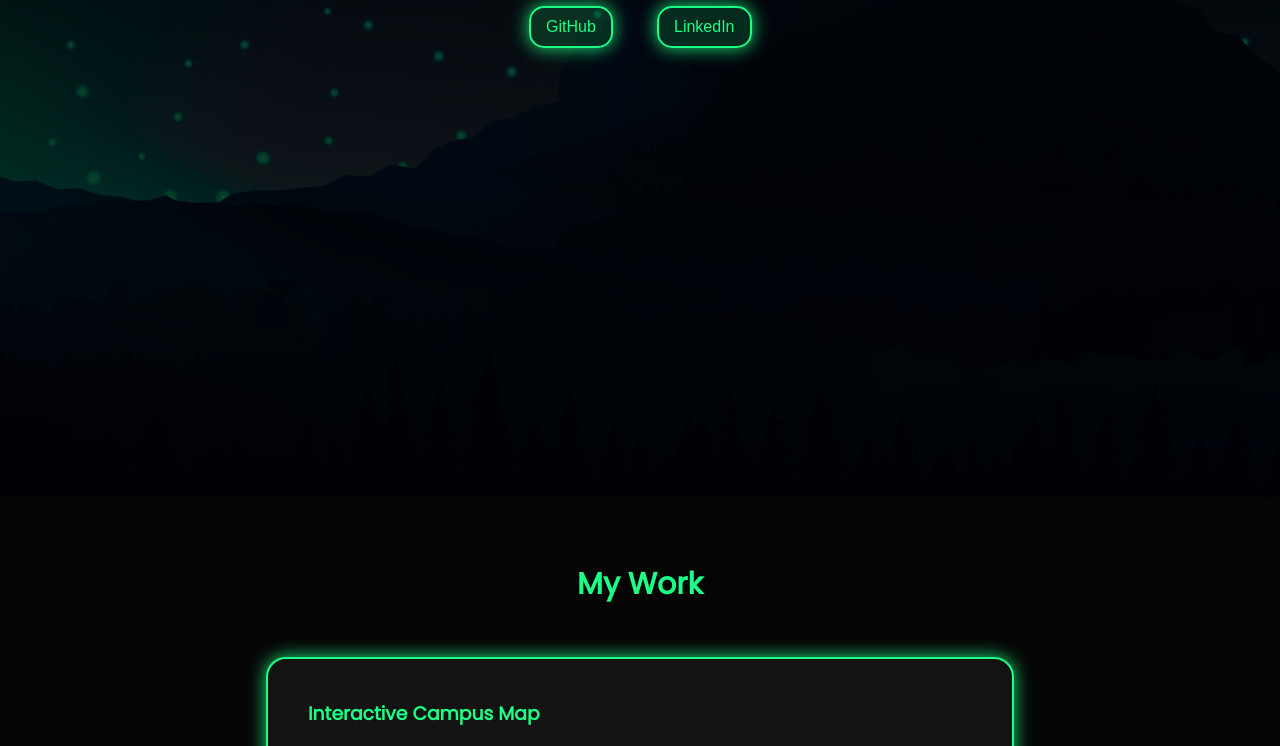
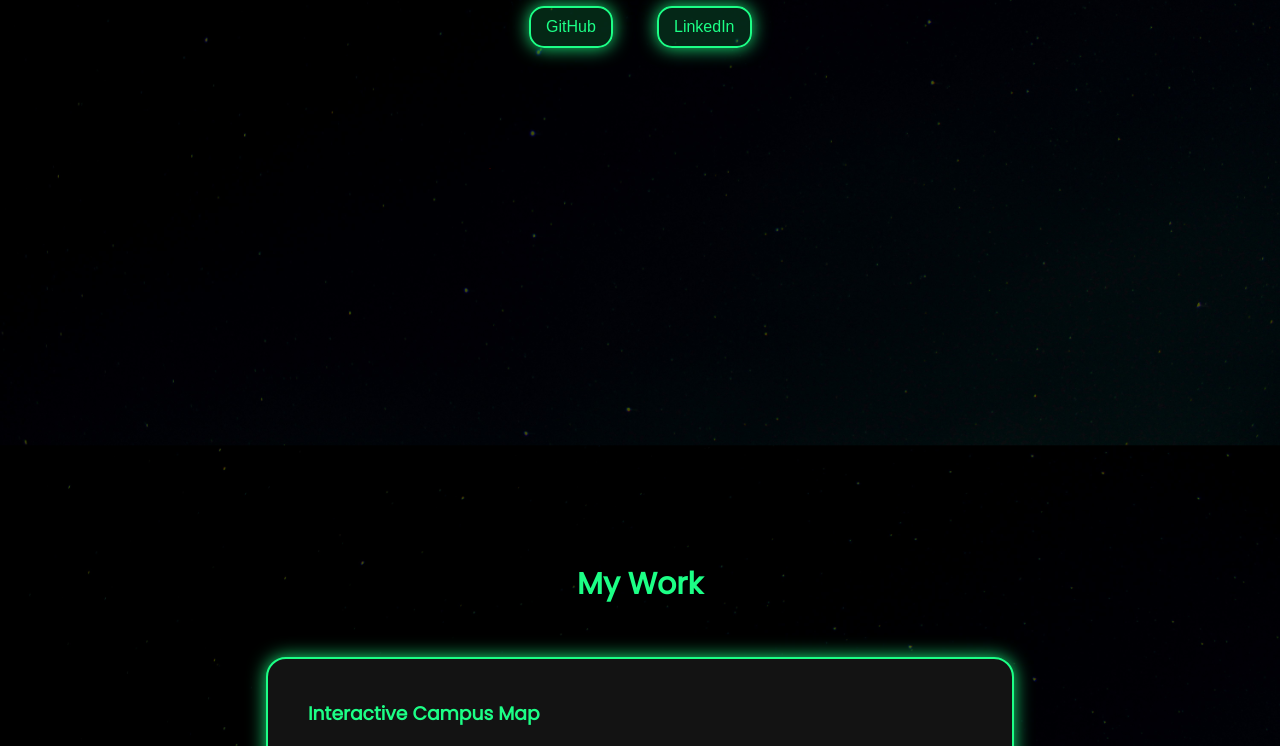
Before and after one commit to KallosP/PortfolioWebsite, a plain HTML site: page index.html in a window 1280 px wide. Shown: the part 408-1154 px from the top of the page. Drawn offline with Linux system fonts and the light colour scheme.

Commit message:
static background

```diff
--- a/styles.css
+++ b/styles.css
@@ -21,6 +21,9 @@
 
 body{
     background: rgb(5, 5, 5);
+    background-image: url("images/stars-background.jpg");
+    background-attachment: fixed;
+    background-size: cover;
     /* Removes edge borders */
     margin: 0;
     padding: 0;
@@ -129,7 +132,6 @@ header{
 
 #intro {
     height: 100vh;
-    background-image: url("images/mountain.jpg");
     background-size: cover;
     background-position: center;
     background-repeat: no-repeat;
@@ -476,6 +478,7 @@ header{
   border-width: 2px;
   border-radius: 10px;
   transition: border-color 0.3s ease, background-color 0.4s ease, transform 0.4s ease;
+  resize: none;
 }
 
 .input-field:focus{
```
Also changed, not shown: index.html (+1 -0 lines), images/stars-background.jpg (added).
